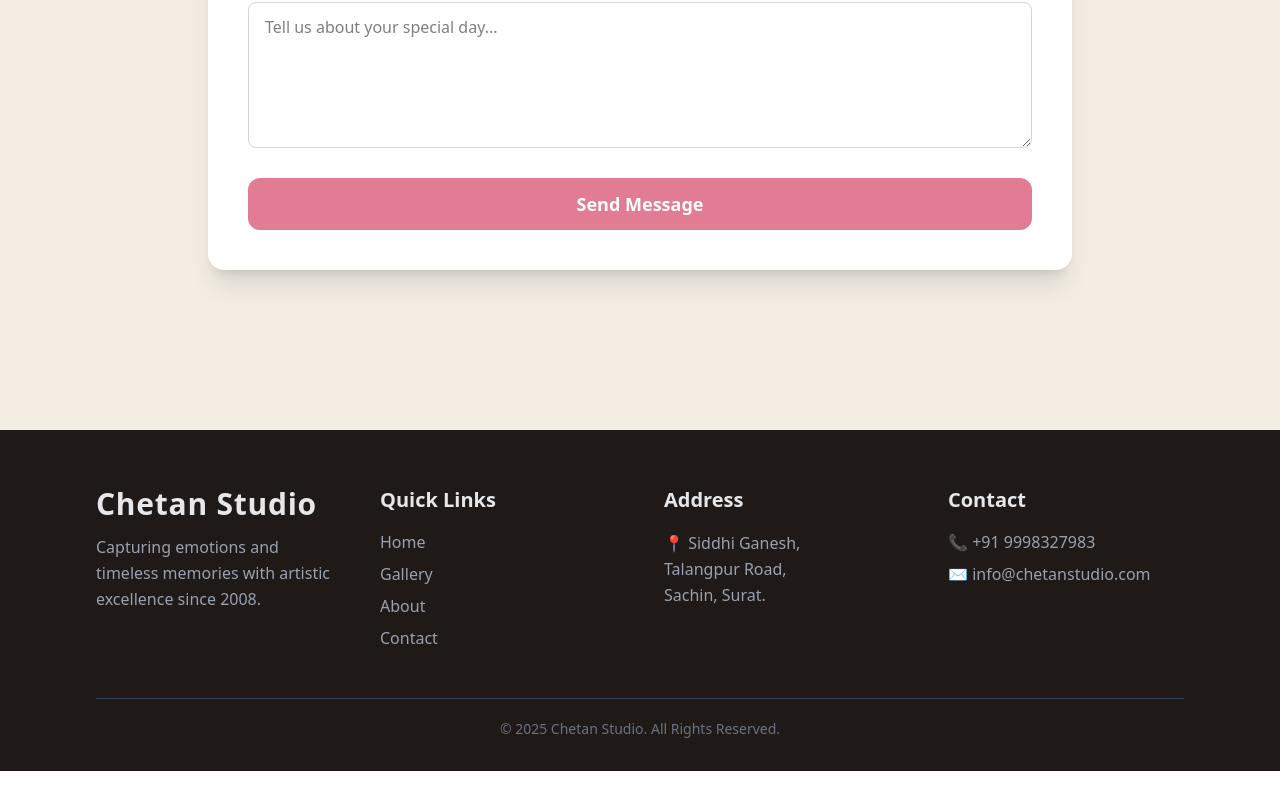
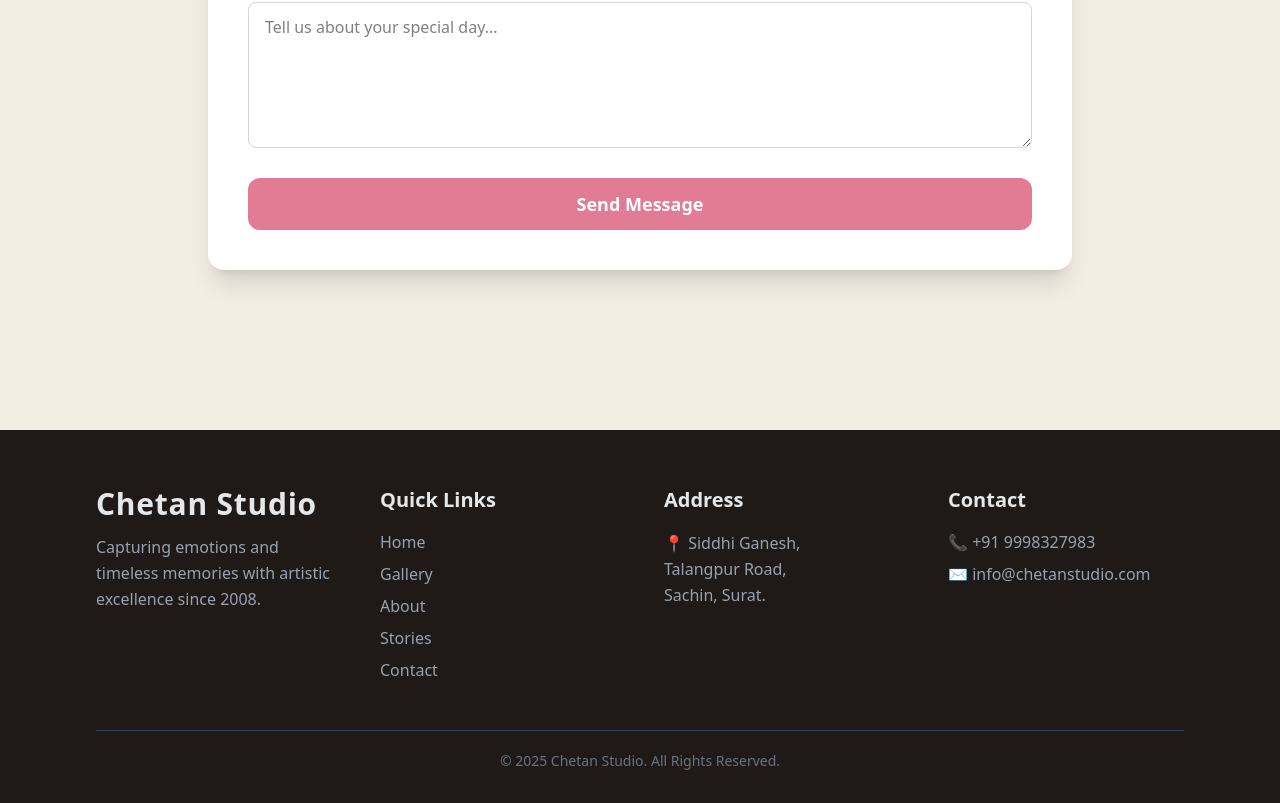
Before and after one commit to salonifojdar27/Chetan-studio, a React (Vite) app in the folder ChetanStudio/: page /contact in a window 1280 px wide. Shown: the part 1198-2001 px from the top of the page. Before the commit the page ends 1969 px from the top, so only its background shows below. Built offline with nearby package versions, Linux system fonts and the light colour scheme.

Commit message:
completed

```diff
--- a/ChetanStudio/src/components/Footer.jsx
+++ b/ChetanStudio/src/components/Footer.jsx
@@ -35,6 +35,11 @@ export default function Footer() {
                             </Link>
                         </li>
                         <li>
+                            <Link to="/stories" className="hover:text-white transition cursor-pointer">
+                                Stories
+                            </Link>
+                        </li>
+                        <li>
                             <Link to="/contact" className="hover:text-white transition cursor-pointer">
                                 Contact
                             </Link>
```
